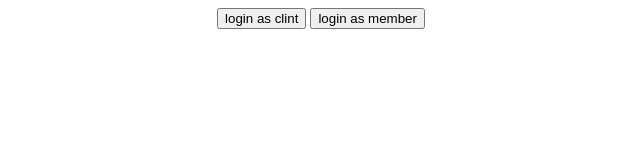
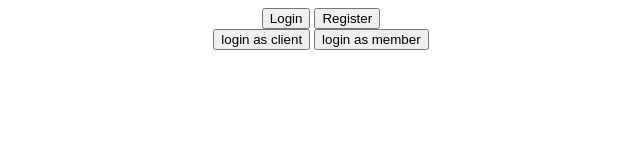
Before and after one commit to mhrshuvo/company-maker, a plain HTML site: page register.html in a window 1280 px wide. Both pictures are taken after a click on the button "Login". Shown: the whole page, without its empty margins (319-959 px from the left). Drawn offline with Linux system fonts and the light colour scheme.

Commit message:
little adjust

```diff
--- a/regSandbox.js
+++ b/regSandbox.js
@@ -9,22 +9,24 @@ function _(x){
 //Div driver start
 function login(){
     _("login").style.display ="block";
-    _("LoginRegister").style.display ="none";
+    _("register").style.display ="none";
 }
 
 function loginAs(catagory){
     _("loginForm").style.display ="block";
     _("login").style.display ="none";
+    _("LoginRegister").style.display ="none";
 }
 
 function register(){
     _("register").style.display ="block";
-    _("LoginRegister").style.display ="none";
+    _("login").style.display ="none";
 }
 
 function registerAs(catagory){
     _("register").style.display ="none";
     _("phase1").style.display ="block";
+    _("LoginRegister").style.display ="none";
 
 }
 
--- a/register.html
+++ b/register.html
@@ -14,12 +14,12 @@
         </div>
 
         <div Id="login">
-            <button onclick="loginAs('clint')">login as clint</button>
+            <button onclick="loginAs('client')">login as client</button>
             <button onclick="loginAs('member')">login as member</button>
         </div>
 
         <div id="register">
-            <button onclick="registerAs('clint')">Register as clint</button>
+            <button onclick="registerAs('client')">Register as client</button>
             <button onclick="registerAs('member')">Register as member</button>
         </div>
     </div>
```
